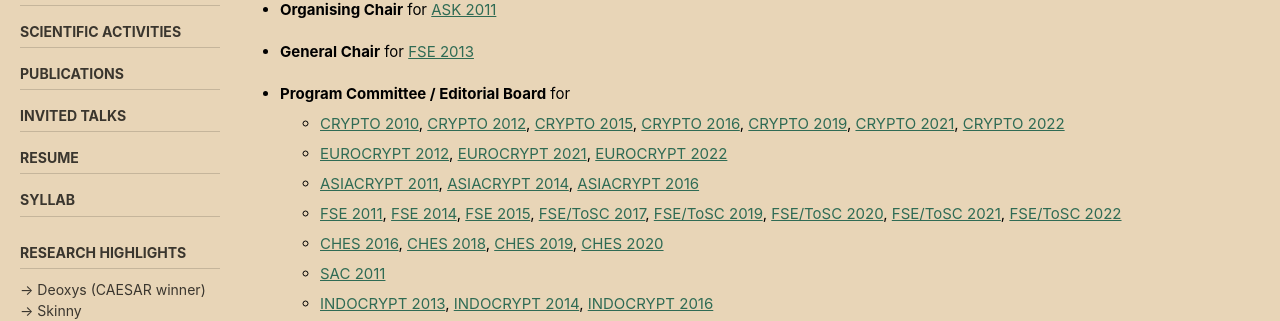
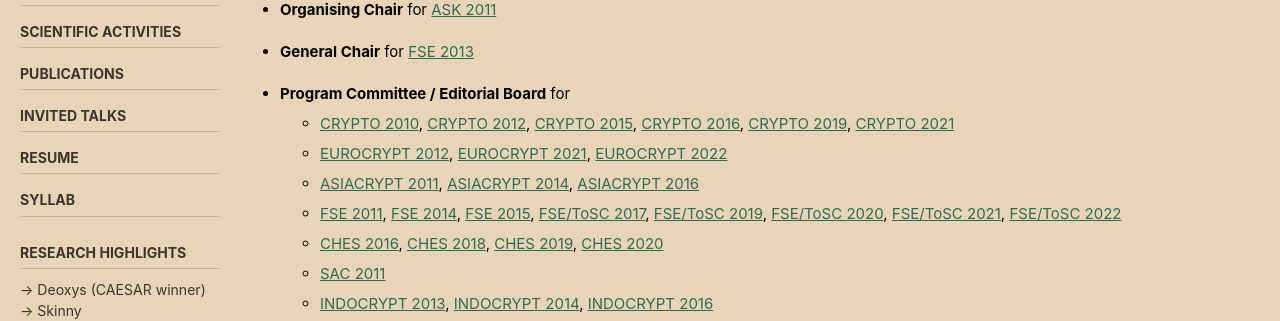
Before and after one commit to thomaspeyrin/web, a Jekyll site: the page built from activities.md, in a window 1280 px wide and 900 px high. Shown: the part 211-532 px from the top of the window. Built offline with Jekyll 4.4.1, drawn with Linux system fonts in a browser that asks for light colours; cached includes are drawn as plain includes; nearby versions of some CDN libraries; our own code applies the rules of GitHub Pages for plain Markdown files.

Commit message:
Update activities.md

```diff
--- a/activities.md
+++ b/activities.md
@@ -21,7 +21,7 @@ sidebar:
 - **General Chair** for [FSE 2013](http://fse2013.spms.ntu.edu.sg/)
 
 - **Program Committee / Editorial Board** for
-  - [CRYPTO 2010]("http://www.iacr.org/conferences/crypto2010"), [CRYPTO 2012]("http://www.iacr.org/conferences/crypto2012"), [CRYPTO 2015]("http://www.iacr.org/conferences/crypto2015"), [CRYPTO 2016]("http://www.iacr.org/conferences/crypto2016"), [CRYPTO 2019]("http://www.iacr.org/conferences/crypto2019"), [CRYPTO 2021]("http://www.iacr.org/conferences/crypto2021"), [CRYPTO 2022]("http://www.iacr.org/conferences/crypto2022")
+  - [CRYPTO 2010]("http://www.iacr.org/conferences/crypto2010"), [CRYPTO 2012]("http://www.iacr.org/conferences/crypto2012"), [CRYPTO 2015]("http://www.iacr.org/conferences/crypto2015"), [CRYPTO 2016]("http://www.iacr.org/conferences/crypto2016"), [CRYPTO 2019]("http://www.iacr.org/conferences/crypto2019"), [CRYPTO 2021]("http://www.iacr.org/conferences/crypto2021")
   - [EUROCRYPT 2012]("http://www.cs.bris.ac.uk/eurocrypt2012"), [EUROCRYPT 2021]("https://eurocrypt.iacr.org/2021/"), [EUROCRYPT 2022]("https://eurocrypt.iacr.org/2022/")
   - [ASIACRYPT 2011]("http://cist.korea.ac.kr/~asiacrypt2011/index.php?cont=home"), [ASIACRYPT 2014]("http://www.iacr.org/conferences/asiacrypt2014"), [ASIACRYPT 2016]("http://asiacrypt2016.com")
   - [FSE 2011]("http://fse2011.mat.dtu.dk"), [FSE 2014]("http://fse2014.isg.rhul.ac.uk"), [FSE 2015]("http://light-sec.org/fse2015"), [FSE/ToSC 2017]("http://www.nuee.nagoya-u.ac.jp/labs/tiwata/fse2017"), [FSE/ToSC 2019]("https://fse.iacr.org/2019"), [FSE/ToSC 2020]("https://fse.iacr.org/2020"), [FSE/ToSC 2021]("https://fse.iacr.org/2021"), [FSE/ToSC 2022]("https://fse.iacr.org/2022")
```
